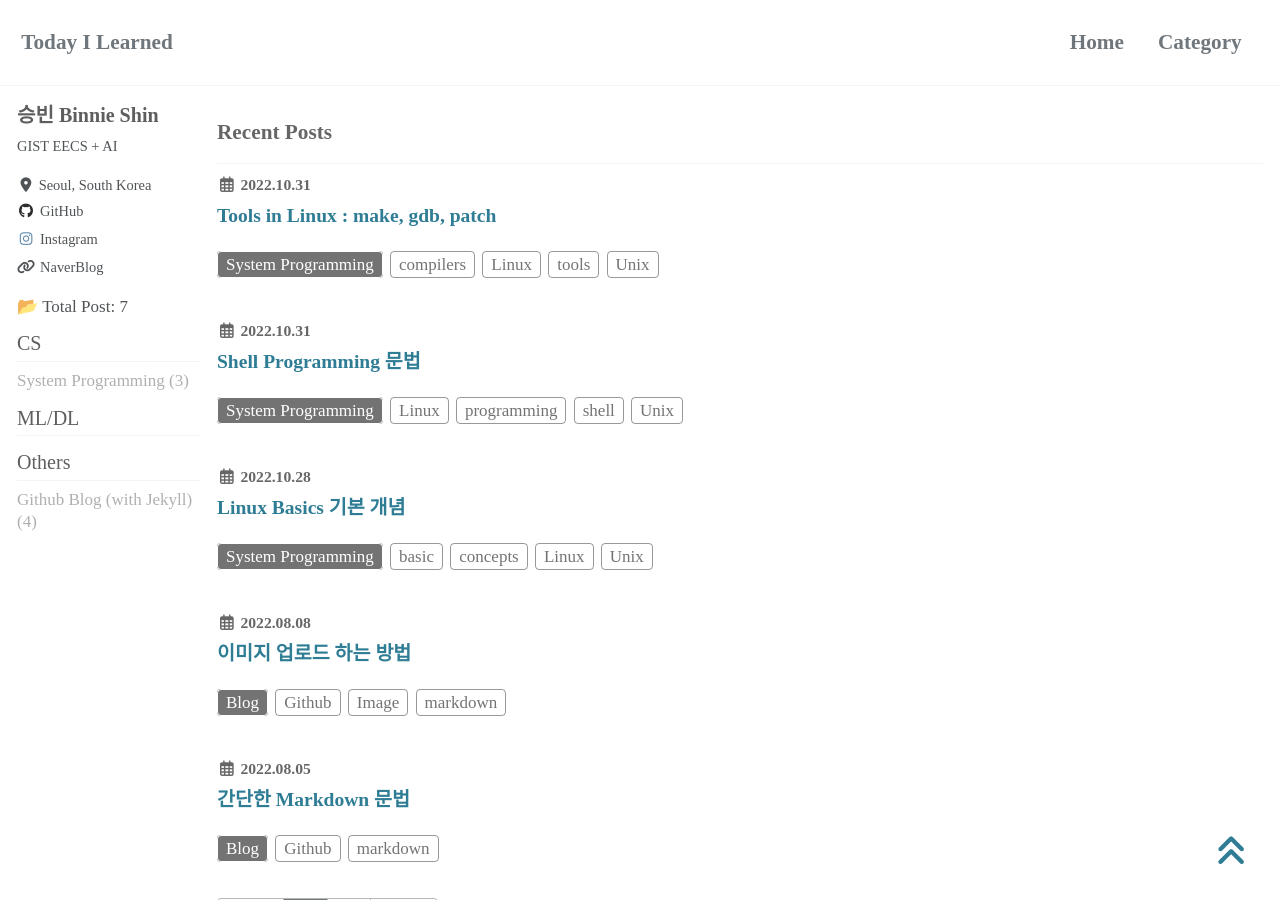
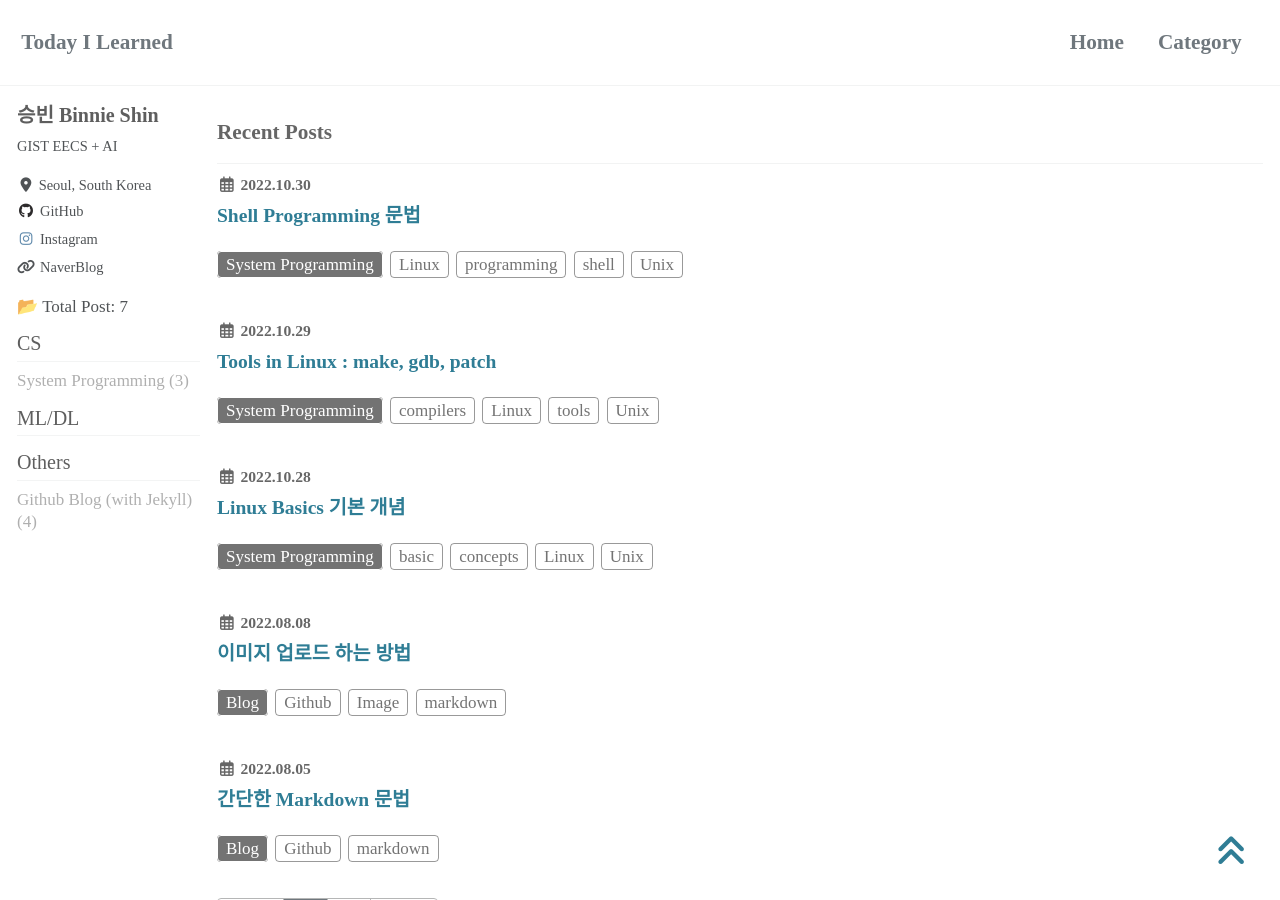
Before and after one commit to binnie723/binnie723.github.io, a Jekyll site: the page built from index.html, in a window 1280 px wide and 900 px high. Built offline with Jekyll 4.4.1, drawn with Linux system fonts in a browser that asks for light colours; cached includes are drawn as plain includes; nearby versions of some CDN libraries; some web fonts are replaced; the list of posts is cut into pages by our own code.

Commit message:
second post edit

```diff
--- a/_posts/systemprogramming/2022-10-31-Shell_Programming.md
+++ b/_posts/systemprogramming/2022-10-31-Shell_Programming.md
@@ -9,8 +9,8 @@ tags:
 toc: true
 toc_sticky: true
 
-date: 2022-10-31
-last_modified_at: 2022-10-31
+date: 2022-10-30
+last_modified_at: 2022-10-30
 ---
 
 <br/>
--- a/_posts/systemprogramming/2022-10-31-Tools_in_Linux.md
+++ b/_posts/systemprogramming/2022-10-31-Tools_in_Linux.md
@@ -9,8 +9,8 @@ tags:
 toc: true
 toc_sticky: true
 
-date: 2022-10-31
-last_modified_at: 2022-10-31
+date: 2022-10-29
+last_modified_at: 2022-10-29
 ---
 
 
```
